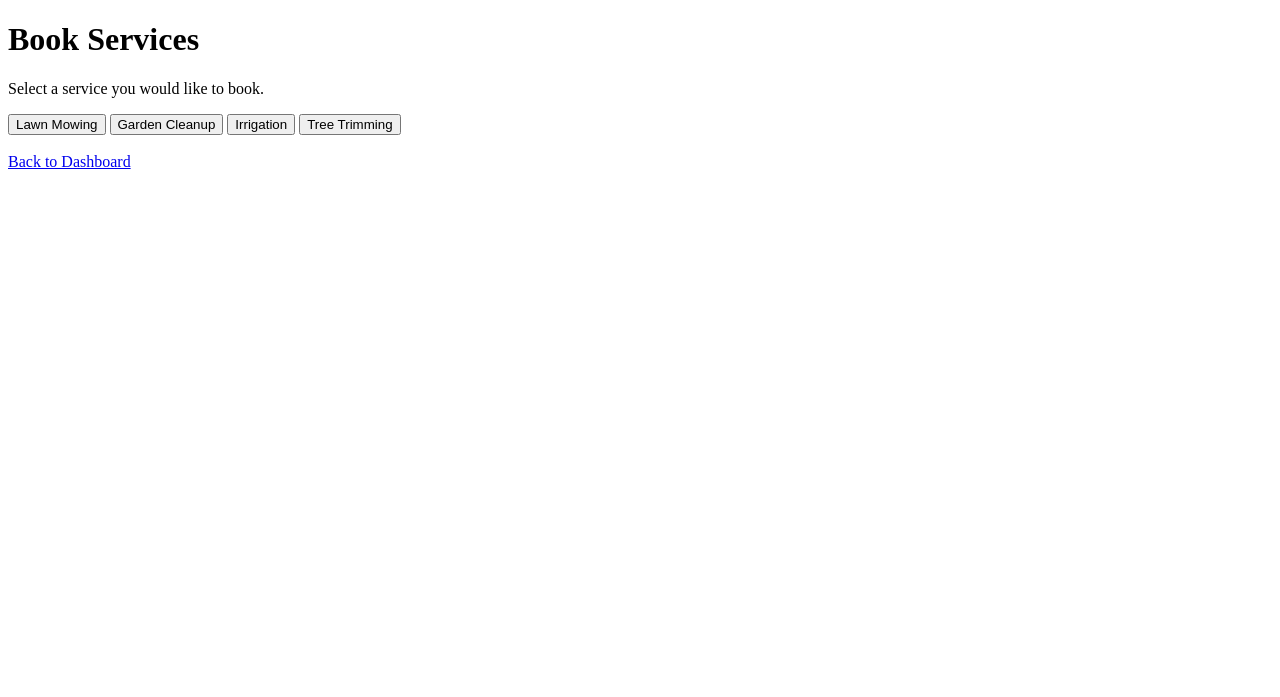
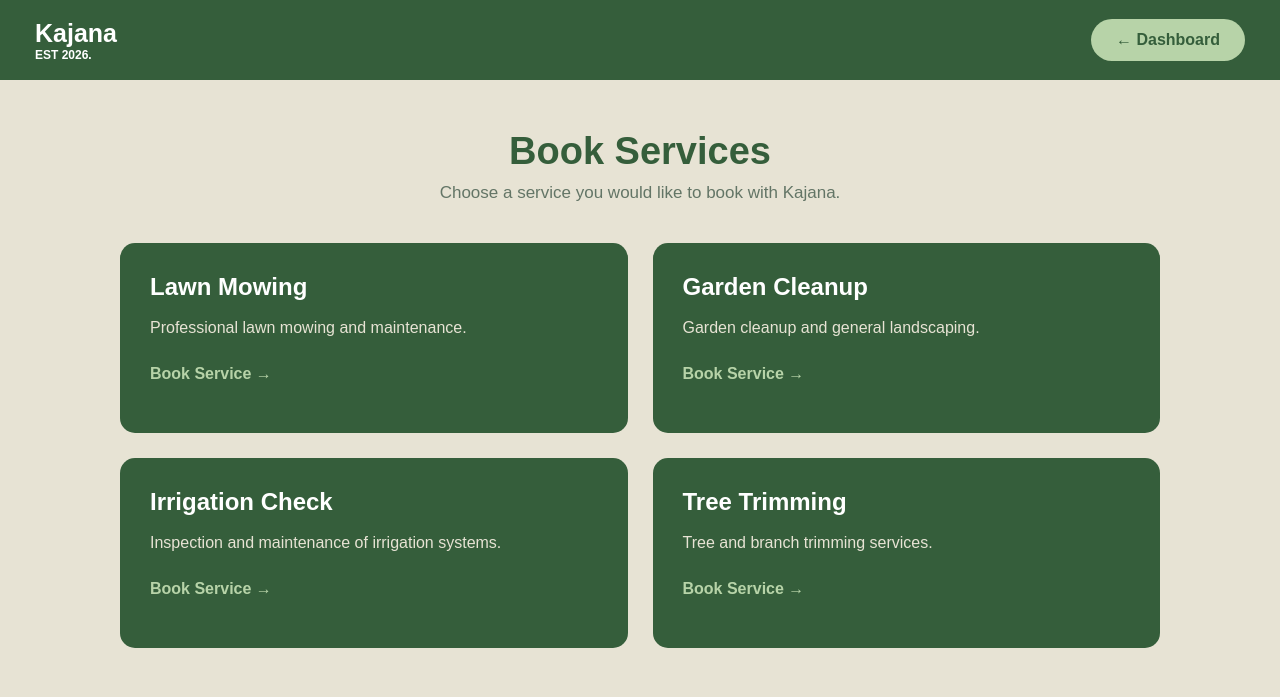
Before and after one commit to AdishPandey/Kajana, a Flask app: page /book-services in a window 1280 px wide. Shown: the top 697 px of the page. Run offline with Flask 3, Linux system fonts and the light colour scheme.

Commit message:
Booking service page created

```diff
--- a/Kajana/app.py
+++ b/Kajana/app.py
@@ -56,6 +56,10 @@ def enquiry():
 def booking_status():
     return render_template("booking_status.html")
 
+@app.route("/logout")
+def logout():
+    return render_template("Login.html")
+
 
 if __name__ == "__main__":
     app.run(debug=True)
--- /dev/null
+++ b/Kajana/static/book_services.css
@@ -0,0 +1,131 @@
+* {
+    margin: 0;
+    padding: 0;
+    box-sizing: border-box;
+    font-family: Arial, sans-serif;
+}
+
+
+body {
+    background: #E7E3D4;
+    color: #355E3B;
+}
+
+
+/* Header */
+
+header {
+    height: 80px;
+    background: #355E3B;
+    display: flex;
+    align-items: center;
+    justify-content: space-between;
+    padding: 20px 35px;
+    color: white;
+}
+
+
+.logo {
+    font-size: 25px;
+    font-weight: bold;
+}
+
+
+.logo span {
+    display: block;
+    font-size: 12px;
+}
+
+
+.back_button {
+    background: #B7D3A8;
+    color: #355E3B;
+    text-decoration: none;
+    padding: 12px 25px;
+    border-radius: 25px;
+    font-weight: bold;
+}
+
+
+.back_button:hover {
+    background: #D5E5C9;
+}
+
+
+/* Main */
+
+main {
+    max-width: 1100px;
+    margin: 50px auto;
+    padding: 0 30px;
+}
+
+
+h1 {
+    text-align: center;
+    font-size: 38px;
+    margin-bottom: 10px;
+}
+
+
+.subtitle {
+    text-align: center;
+    color: #637566;
+    margin-bottom: 40px;
+    font-size: 17px;
+}
+
+
+/* Service cards */
+
+.services {
+    display: grid;
+    grid-template-columns: 1fr 1fr;
+    gap: 25px;
+}
+
+
+.service_card {
+    background: #355E3B;
+    color: white;
+    padding: 30px;
+    border-radius: 15px;
+    text-decoration: none;
+    min-height: 190px;
+    transition: 0.2s;
+}
+
+
+.service_card:hover {
+    transform: translateY(-5px);
+    background: #426F48;
+}
+
+
+.service_card h2 {
+    margin-bottom: 15px;
+}
+
+
+.service_card p {
+    color: #E7E3D4;
+    line-height: 1.5;
+    margin-bottom: 25px;
+}
+
+
+.service_card span {
+    color: #B7D3A8;
+    font-weight: bold;
+}
+
+
+/* Smaller screens */
+
+@media (max-width: 700px) {
+
+    .services {
+        grid-template-columns: 1fr;
+    }
+
+}
--- a/Kajana/templates/book_services.html
+++ b/Kajana/templates/book_services.html
@@ -1,23 +1,75 @@
 <!DOCTYPE html>
-<html>
+<html lang="en">
+
 <head>
+    <meta charset="UTF-8">
+    <meta name="viewport" content="width=device-width, initial-scale=1.0">
+
     <title>Book Services - Kajana</title>
+
+    <link rel="stylesheet" href="{{ url_for('static', filename='book_services.css') }}">
 </head>
 
 <body>
 
-    <h1>Book Services</h1>
+    <!-- Header -->
+    <header>
 
-    <p>Select a service you would like to book.</p>
+        <div class="logo">
+            Kajana
+            <span>EST 2026.</span>
+        </div>
 
-    <button>Lawn Mowing</button>
-    <button>Garden Cleanup</button>
-    <button>Irrigation</button>
-    <button>Tree Trimming</button>
+        <a href="/dashboard" class="back_button">
+            ← Dashboard
+        </a>
 
-    <br><br>
+    </header>
 
-    <a href="/dashboard">Back to Dashboard</a>
+
+    <!-- Main content -->
+    <main>
+
+        <h1>Book Services</h1>
+
+        <p class="subtitle">
+            Choose a service you would like to book with Kajana.
+        </p>
+
+
+        <!-- Services -->
+        <div class="services">
+
+            <a href="/lawn_mowing" class="service_card">
+                <h2>Lawn Mowing</h2>
+                <p>Professional lawn mowing and maintenance.</p>
+                <span>Book Service →</span>
+            </a>
+
+
+            <a href="/garden_cleanup" class="service_card">
+                <h2>Garden Cleanup</h2>
+                <p>Garden cleanup and general landscaping.</p>
+                <span>Book Service →</span>
+            </a>
+
+
+            <a href="/irrigation_check" class="service_card">
+                <h2>Irrigation Check</h2>
+                <p>Inspection and maintenance of irrigation systems.</p>
+                <span>Book Service →</span>
+            </a>
+
+
+            <a href="/tree_trimming" class="service_card">
+                <h2>Tree Trimming</h2>
+                <p>Tree and branch trimming services.</p>
+                <span>Book Service →</span>
+            </a>
+
+        </div>
+
+    </main>
 
 </body>
 </html>
--- a/Kajana/templates/login.html
+++ b/Kajana/templates/login.html
@@ -27,7 +27,7 @@
         <h2>Login</h2>
 
 
-        <form method="POST">
+        <form action="/" method="POST">
 
             <input
                 type="text"
```
Also changed, not shown: Kajana/static/dashboard.css (+14 -0 lines), Kajana/templates/dashboard.html (+6 -1 lines).
